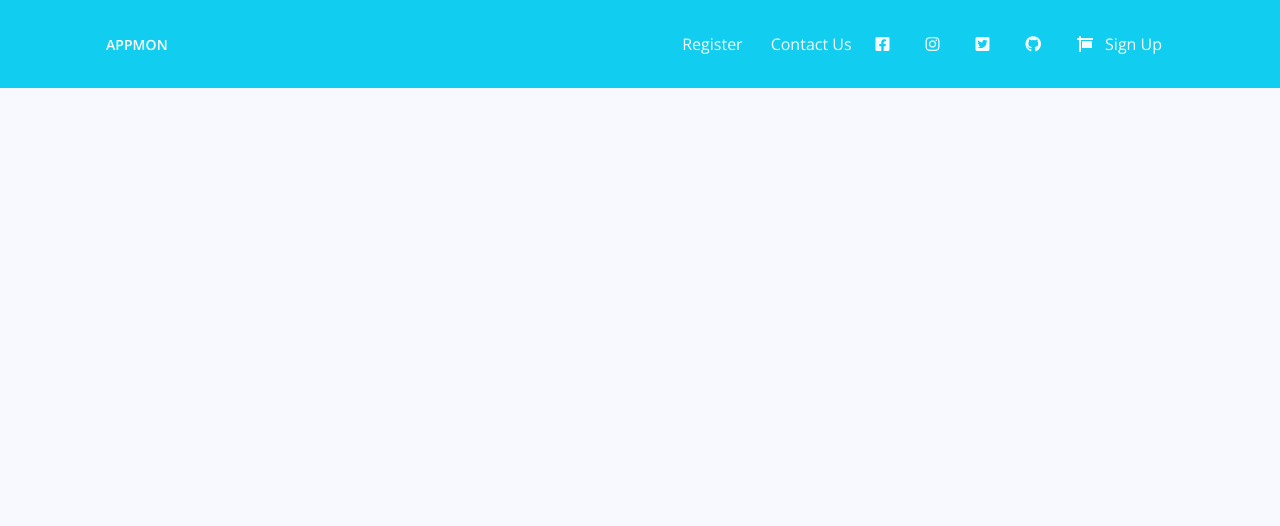
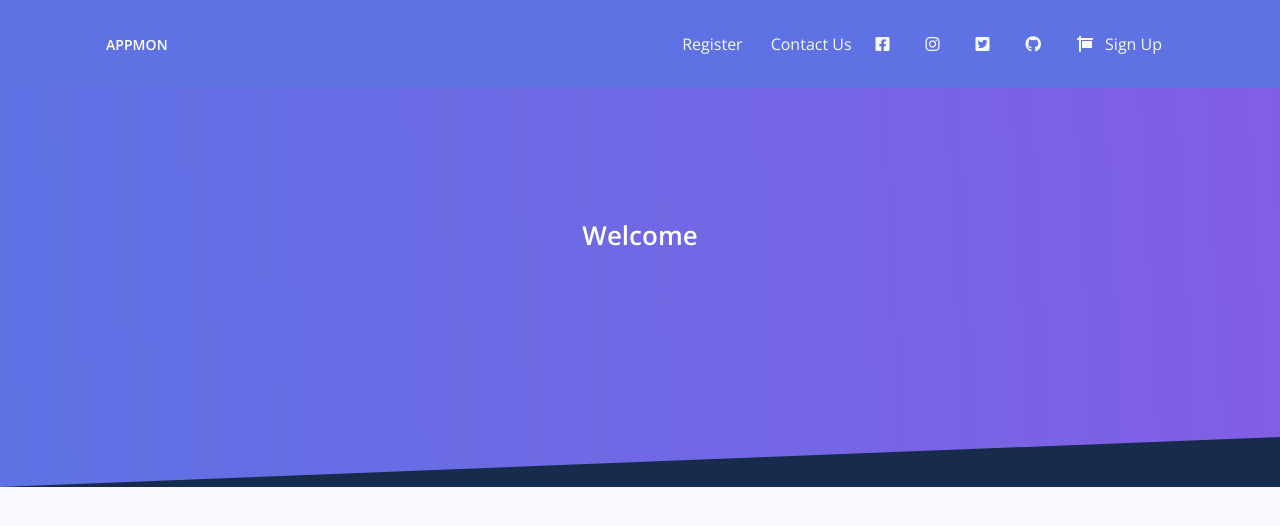
Before and after one commit to pahalsonu/appmonFrontend, a React (Create React App) app: page / in a window 1280 px wide. Shown: the top 526 px of the page. Built offline with nearby package versions, Linux system fonts and the light colour scheme.

Commit message:
auth header is done , need to fix gradient background

```diff
--- a/src/App.js
+++ b/src/App.js
@@ -7,6 +7,7 @@ import "./assets/css/argon-dashboard-react.css";
 
 
 import AuthNavbar from "./components/Navbars/AuthNavbars"
+import AuthHeader from "./components/Headers/AuthHeader"
 
 
 const App = () => {
@@ -16,6 +17,7 @@ const App = () => {
 
       <Route >
         <AuthNavbar />
+        <AuthHeader />
       </Route>
 
     </Switch></Router>
--- /dev/null
+++ b/src/components/Headers/AuthHeader.js
@@ -0,0 +1,41 @@
+import React, { Component } from "react";
+import { Row, Col, Container } from "reactstrap";
+
+class AuthHeader extends Component {
+  render() {
+    return (
+      <>
+        <div className="header  bg-gradient-primary py-7 py-lg-8">
+          { !this.props.showHeader && (
+            <Container>
+              <div className="header-body text-center mb-7">
+                <Row className="justify-content-center">
+                  <Col lg="5" md="6">
+                    <h1 className="text-white">Welcome</h1>
+                  </Col>
+                </Row>
+              </div>
+            </Container>
+          )}
+          <div className="separator separator-bottom separator-skew zindex-100">
+            <svg
+              xmlns="http://www.w3.org/2000/svg"
+              preserveAspectRatio="none"
+              version="1.1"
+              viewBox="0 0 2560 100"
+              x="0"
+              y="0"
+            >
+              <polygon
+                className="fill-default"
+                points="2560 0 2560 100 0 100"
+              />
+            </svg>
+          </div>
+        </div>
+      </>
+    );
+  }
+}
+
+export default AuthHeader;
--- a/src/components/Navbars/AuthNavbars.js
+++ b/src/components/Navbars/AuthNavbars.js
@@ -16,7 +16,7 @@ export class AuthNavbars extends Component {
     render() {
         return (
             <>
-                <Navbar expand="md" className="navbar-top bg-info navbar-horizontal navbar-dark">
+                <Navbar expand="md" className="navbar-top navbar-horizontal bg-primary navbar-dark">
                     <Container className="px-4">
                         <NavbarBrand tag={Link} to="/">
                             <span className="nav-link navbar-light navbar-text text-white bold">
```
Also changed, not shown: 1 other file (tests, documents, lock files or other folders).
